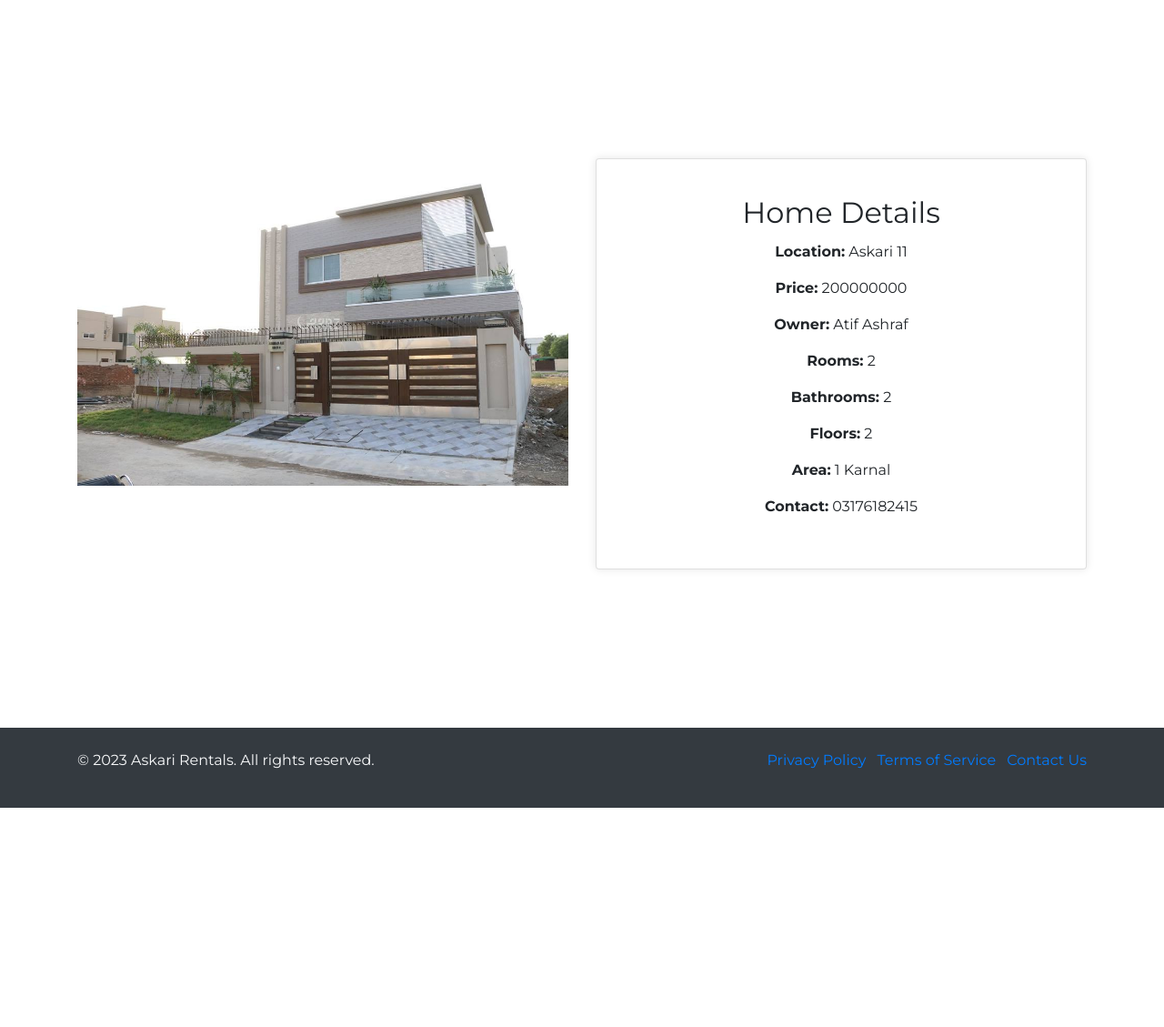
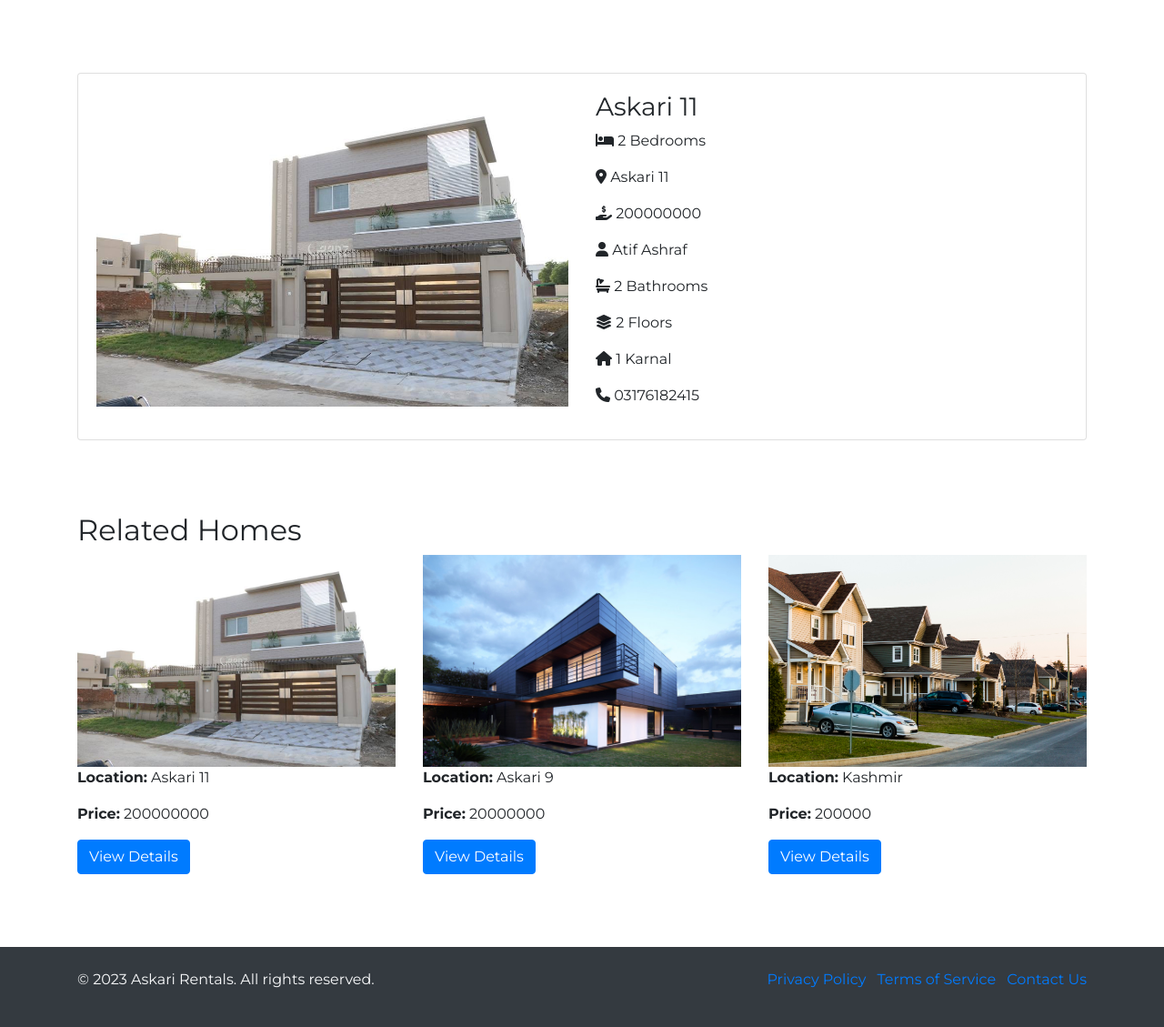
Before and after one commit to atifdumbaboy/askarirentals, a PHP site: page /details.php?id=9 in a window 1280 px wide. Shown: the part 126-1255 px from the top of the page at 91% size. Before the commit the page ends 1014 px from the top, so only its background shows below. Run offline with PHP 8.4, Linux system fonts and the light colour scheme; data comes from the database, SQL or seed files in the repository; some libraries are stand-ins or nearby versions.

Commit message:
sexy as fuck

```diff
--- a/details.php
+++ b/details.php
@@ -5,60 +5,92 @@ include_once('header.php');
 ?>
 
 <style>
-    /* Custom CSS to center content vertically */
-    .center-vertically {
-        display: flex;
-        flex-direction: column;
-        justify-content: center;
-        min-height: 100vh; /* Ensure the content takes at least the full viewport height */
+    /* Add margin to home details and related homes */
+    .home-details {
+        margin-top: 80px;
+        margin-bottom: 80px;
     }
 
-    /* Additional custom styling for card */
-    .details-box {
-        padding: 20px;
-        text-align: center;
-        background-color: #fff;
-        box-shadow: 0px 0px 10px rgba(0, 0, 0, 0.1);
+    .related-homes {
+        margin-top: 80px;
+        margin-bottom: 80px;
     }
 </style>
 
 <div class="container-fluid center-vertically">
     <div class="container">
         <?php
-        // Get the home ID from the URL
         if (isset($_GET['id']) && is_numeric($_GET['id'])) {
             $homeId = $_GET['id'];
-
-            // Fetch the home details based on the ID
             $sql = "SELECT * FROM homes WHERE id = $homeId";
             $result = $mysqli->query($sql);
             $home = $result->fetch_assoc();
 
             if ($home) {
-                // Display the home image to the left
-                echo "<div class='row'>";
-                echo "<div class='col-md-6'>";
-                echo "<img src='media/" . $home['Picture'] . "' class='img-fluid details-image' />";
-                echo "</div>";
+                ?>
+                <!-- Start Bootstrap Card for Home Details -->
+                <div class="card home-details">
+                    <div class="card-body">
+                        <div class="row">
+                            <div class="col-md-6 text-center">
+                                <img src="media/<?php echo $home['Picture']; ?>" class="img-fluid details-image" alt="Home Image">
+                            </div>
+                            <div class="col-md-6">
+                                <h3><?php echo $home['Location']; ?></h3>
+                                <p><i class="fas fa-bed"></i> <?php echo $home['Rooms']; ?> Bedrooms</p>
+                                <p><i class="fas fa-map-marker-alt"></i> <?php echo $home['Location']; ?></p>
+                                <p><i class="fa fa-hand-holding-dollar"></i> <?php echo $home['Price']; ?></p>
+                                <p><i class="fa fa-user"></i> <?php echo $home['Owner']; ?></p>
+                                <p><i class="fa fa-bathtub"></i> <?php echo $home['Bathrooms']; ?> Bathrooms</p>
+                                <p><i class="fa fa-layer-group"></i> <?php echo $home['Floors']; ?> Floors</p>
+                                <p><i class="fa fa-house"></i> <?php echo $home['Area']; ?></p>
+                                <p><i class="fa fa-phone"></i> <?php echo $home['Contact']; ?></p>
+                            </div>
+                        </div>
+                    </div>
+                </div>
+                <!-- End Bootstrap Card for Home Details -->
 
-                // Display the detailed information about the home to the right
-                echo "<div class='col-md-6'>";
-                echo "<div class='card details-box'>";
-                echo "<div class='card-body'>";
-                echo "<h2 class='card-title'>Home Details</h2>";
-                echo "<p><strong>Location:</strong> " . $home['Location'] . "</p>";
-                echo "<p><strong>Price:</strong> " . $home['Price'] . "</p>";
-                echo "<p><strong>Owner:</strong> " . $home['Owner'] . "</p>";
-                echo "<p><strong>Rooms:</strong> " . $home['Rooms'] . "</p>";
-                echo "<p><strong>Bathrooms:</strong> " . $home['Bathrooms'] . "</p>";
-                echo "<p><strong>Floors:</strong> " . $home['Floors'] . "</p>";
-                echo "<p><strong>Area:</strong> " . $home['Area'] . "</p>";
-                echo "<p><strong>Contact:</strong> " . $home['Contact'] . "</p>";
-                echo "</div>";
-                echo "</div>"; // Close details-box
-                echo "</div>"; // Close column
+                <!-- Related Homes Section -->
+                <div class="related-homes">
+                    <h2>Related Homes</h2>
+                    <div class="row">
+                        <?php
+                        $relatedHomesSql = "SELECT * FROM homes WHERE Location = '" . $home['Location'] . "' AND id != $homeId LIMIT 6";
+                        $relatedHomesResult = $mysqli->query($relatedHomesSql);
 
-                echo "</div>"; // Close row
+                        // Check if there are related homes
+                        if ($relatedHomesResult->num_rows > 0) {
+                            while ($relatedHome = $relatedHomesResult->fetch_assoc()) {
+                                ?>
+                                <div class="col-md-4 related-home">
+                                    <img src="media/<?php echo $relatedHome['Picture']; ?>" class="img-fluid" alt="Related Home Image">
+                                    <p><strong>Location:</strong> <?php echo $relatedHome['Location']; ?></p>
+                                    <p><strong>Price:</strong> <?php echo $relatedHome['Price']; ?></p>
+                                    <a href="details.php?id=<?php echo $relatedHome['id']; ?>" class="btn btn-primary">View Details</a>
+                                </div>
+                                <?php
+                            }
+                        } else {
+                            // If no related homes are found, display three random ones
+                            $randomHomesSql = "SELECT * FROM homes ORDER BY RAND() LIMIT 3";
+                            $randomHomesResult = $mysqli->query($randomHomesSql);
+                            while ($randomHome = $randomHomesResult->fetch_assoc()) {
+                                ?>
+                                <div class="col-md-4 related-home">
+                                    <img src="media/<?php echo $randomHome['Picture']; ?>" class="img-fluid" alt="Random Home Image">
+                                    <p><strong>Location:</strong> <?php echo $randomHome['Location']; ?></p>
+                                    <p><strong>Price:</strong> <?php echo $randomHome['Price']; ?></p>
+                                    <a href="details.php?id=<?php echo $randomHome['id']; ?>" class="btn btn-primary">View Details</a>
+                                </div>
+                                <?php
+                            }
+                        }
+                        ?>
+                    </div>
+                </div>
+                <!-- End Related Homes Section -->
+                <?php
             } else {
                 echo "<div class='alert alert-danger'>Home not found.</div>";
             }
--- a/extrastyle.css
+++ b/extrastyle.css
@@ -34,3 +34,16 @@ h1, h2, h3, h4, h5, h6 {
 {
     margin-top: 80px;
 }
+
+/*media query for responsiveness*/
+@media (max-width: 768px) {
+    .nav-link
+    {
+        text-align: center;
+    }
+
+    .mt-4 h2
+    {
+        margin-top: 20px;
+    }
+}
```
Also changed, not shown: media/pexels-pixabay-280222.jpg (added).
